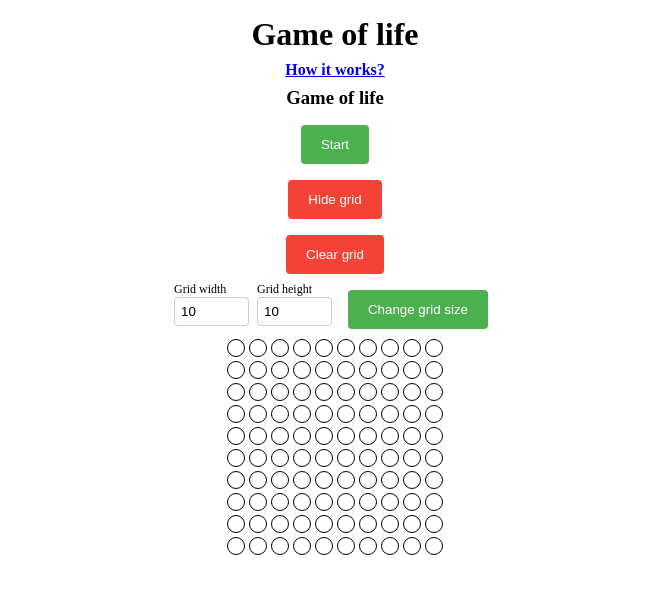
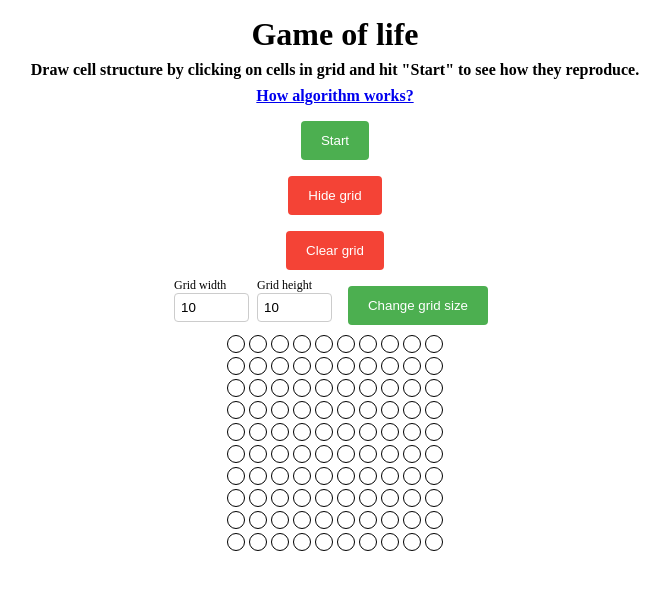
Before and after one commit to MarcinParda/game-of-life, a React (Create React App) app: page / in a window 1280 px wide. Shown: the top 594 px of the page, without its empty margins (305-975 px from the left). Built offline with nearby package versions, Linux system fonts and the light colour scheme.

Commit message:
added instruction on site

```diff
--- a/src/components/App/App.tsx
+++ b/src/components/App/App.tsx
@@ -7,15 +7,18 @@ const App = () => {
     <div className="container">
       <h1 className="mb-2">Game of life</h1>
       <h4 className="mb-2">
+        Draw cell structure by clicking on cells in grid and hit "Start" to see
+        how they reproduce.
+      </h4>
+      <h4 className="mb-2">
         <a
           href="https://en.wikipedia.org/wiki/Conway%27s_Game_of_Life"
           target="_blank"
           rel="noreferrer"
         >
-          How it works?
+          How algorithm works?
         </a>
       </h4>
-      <h3 className="mb-2">Game of life</h3>
       <GameGrid />
     </div>
   );
```
